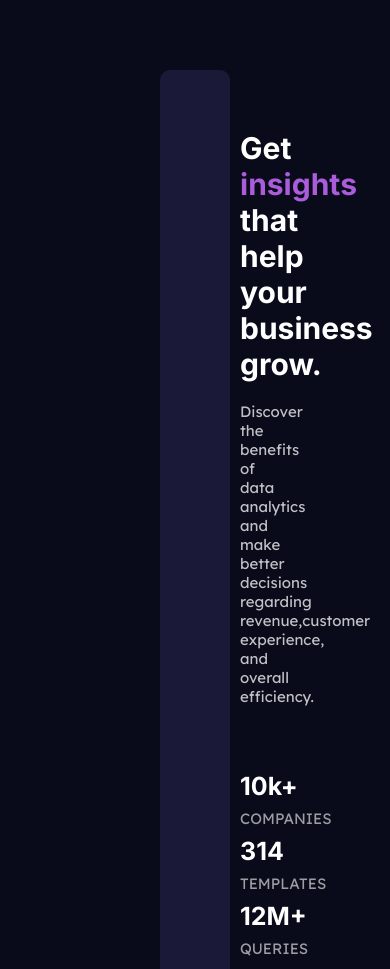
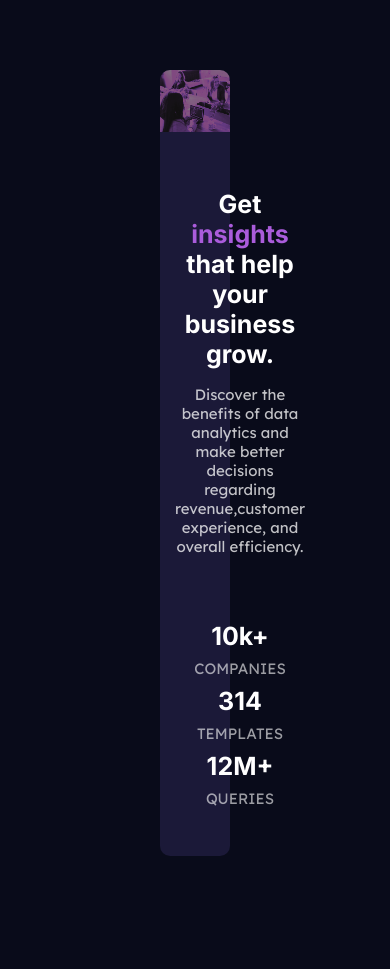
Before and after one commit to Jesse-Snow/Stats-preview-card-component, a plain HTML site: page index.html in a window 390 px wide. Shown: the top 969 px of the page. After the commit the page ends 926 px from the top, so only its background shows below. Drawn offline with Linux system fonts and the light colour scheme.

Commit message:
Finished mobile design

```diff
--- a/main.css
+++ b/main.css
@@ -48,8 +48,10 @@ body {
   padding:0;
   margin-right: 60px;
   display:flex;
-  flex-wrap:wrap;
   justify-content: space-between;
+}
+.card__list li {
+  padding: 0 10px;
 }
 .card__list li p {
   color: hsla(0, 0%, 100%, 0.6);
@@ -77,7 +79,29 @@ strong {
   filter:sepia(64%) saturate(797%) hue-rotate(236deg) brightness(50%) contrast(88%);
   width:100%;
   height:100%;
-  object-fit: fill;
+  object-fit: cover;
   border-top-right-radius: 10px;
   border-bottom-right-radius: 10px;
 }
+@media only screen and (max-width: 900px) {
+  .card { flex-wrap:wrap-reverse;}
+  .card__img img{
+    border-top-left-radius: 10px;
+    border-bottom-right-radius: 0;
+  }
+  .card__header h1 {
+    text-align: center;
+    font-size:25px;
+  }
+  .card__header p {
+    text-align:center;
+  }
+  .card__list {
+    flex-direction: column;
+    text-align: center;
+    margin:auto;
+  }
+  .card__txt {
+    align-items: center;
+  }
+}
```
